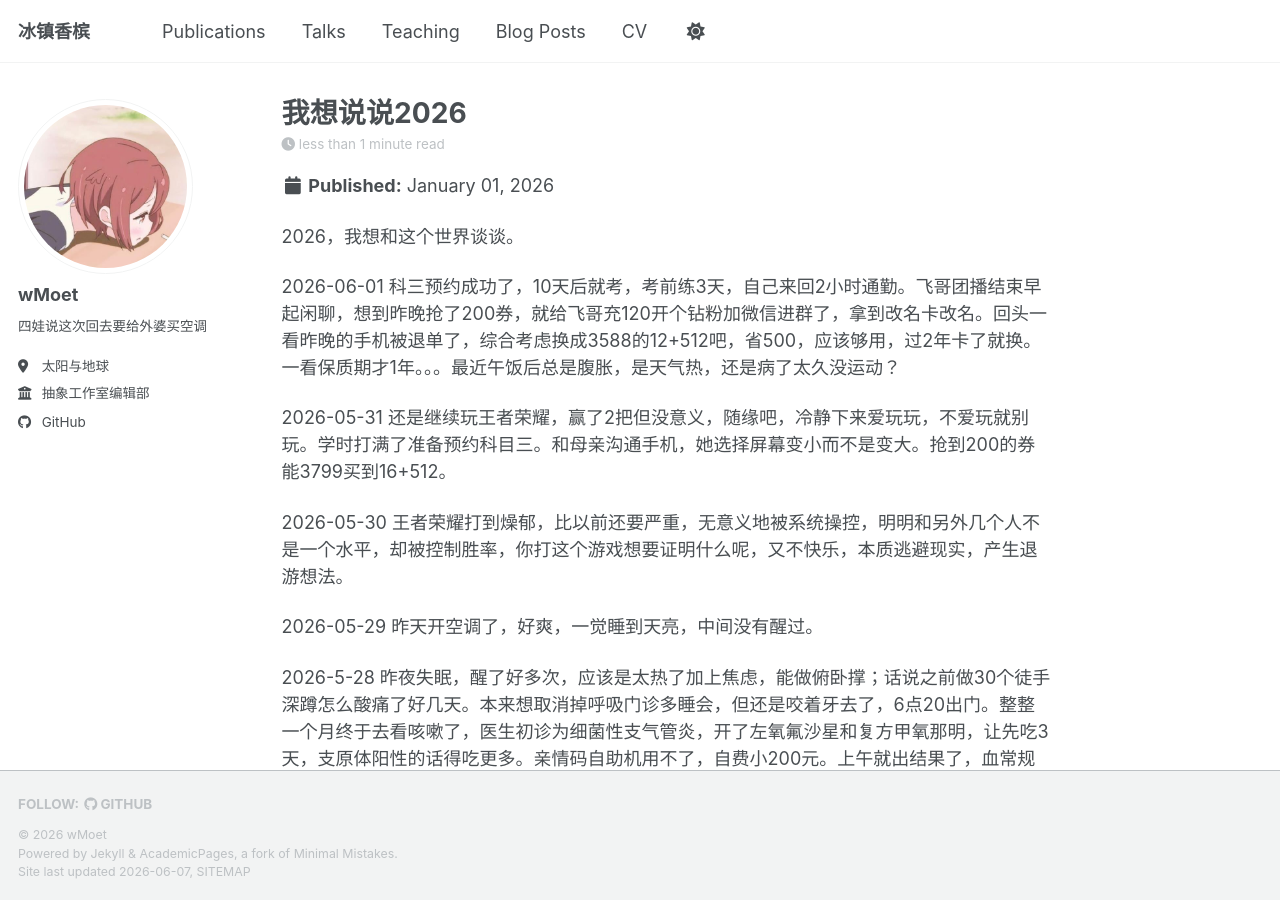
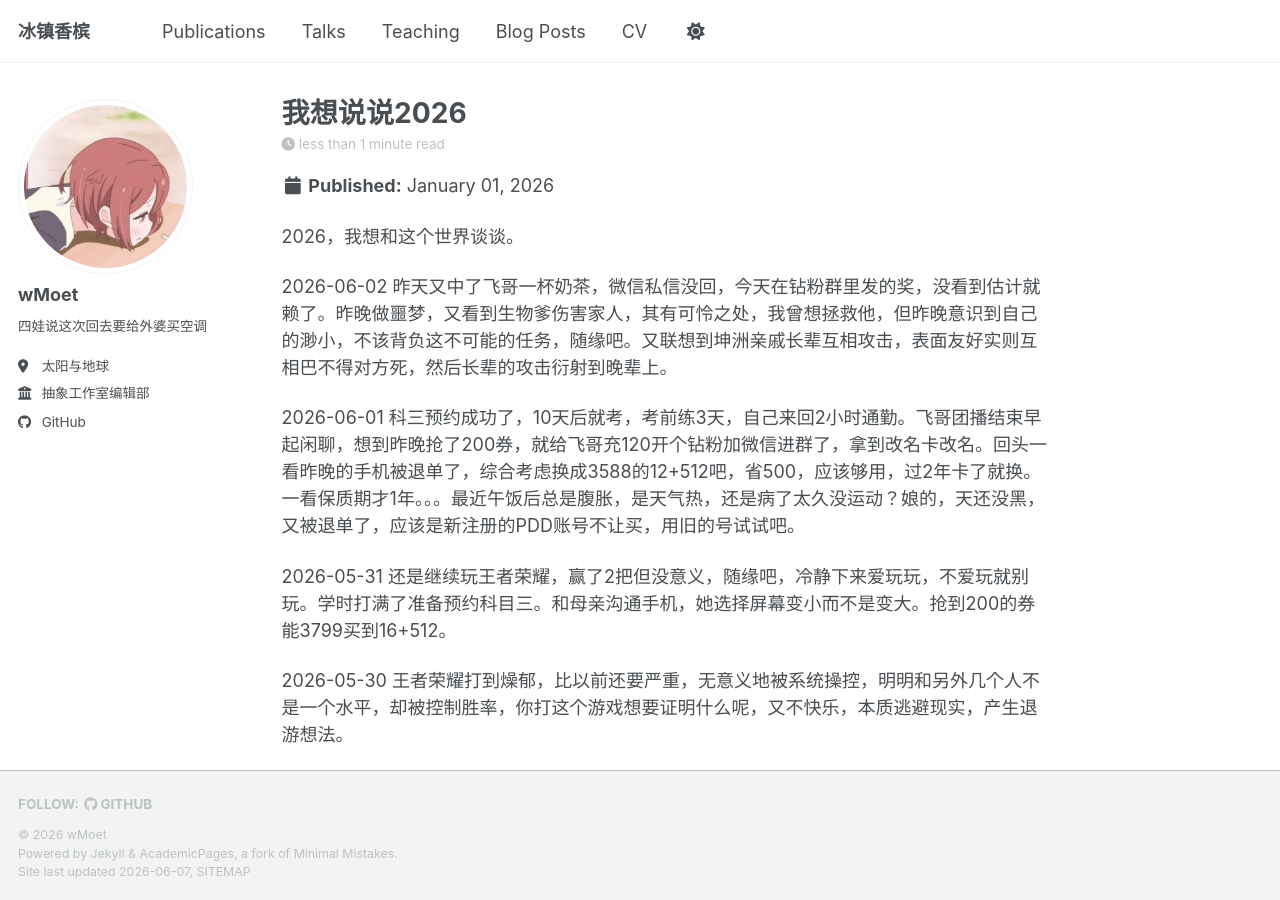
Before and after one commit to wMoet/wMoet.github.io, a Jekyll site: the page built from _posts/2026-01-01-我想说说2026.md, in a window 1280 px wide and 900 px high. Built offline with Jekyll 4.4.1, drawn with Linux system fonts in a browser that asks for light colours; a script bundle is joined from its source files by our own code; library files that are not in the unit come from our copies.

Commit message:
Update 2026-01-01-我想说说2026.md

```diff
--- a/_posts/2026-01-01-我想说说2026.md
+++ b/_posts/2026-01-01-我想说说2026.md
@@ -7,7 +7,9 @@ tags:
 ---
 2026，我想和这个世界谈谈。
 
-2026-06-01 科三预约成功了，10天后就考，考前练3天，自己来回2小时通勤。飞哥团播结束早起闲聊，想到昨晚抢了200券，就给飞哥充120开个钻粉加微信进群了，拿到改名卡改名。回头一看昨晚的手机被退单了，综合考虑换成3588的12+512吧，省500，应该够用，过2年卡了就换。一看保质期才1年。。。最近午饭后总是腹胀，是天气热，还是病了太久没运动？
+2026-06-02 昨天又中了飞哥一杯奶茶，微信私信没回，今天在钻粉群里发的奖，没看到估计就赖了。昨晚做噩梦，又看到生物爹伤害家人，其有可怜之处，我曾想拯救他，但昨晚意识到自己的渺小，不该背负这不可能的任务，随缘吧。又联想到坤洲亲戚长辈互相攻击，表面友好实则互相巴不得对方死，然后长辈的攻击衍射到晚辈上。
+
+2026-06-01 科三预约成功了，10天后就考，考前练3天，自己来回2小时通勤。飞哥团播结束早起闲聊，想到昨晚抢了200券，就给飞哥充120开个钻粉加微信进群了，拿到改名卡改名。回头一看昨晚的手机被退单了，综合考虑换成3588的12+512吧，省500，应该够用，过2年卡了就换。一看保质期才1年。。。最近午饭后总是腹胀，是天气热，还是病了太久没运动？娘的，天还没黑，又被退单了，应该是新注册的PDD账号不让买，用旧的号试试吧。
 
 2026-05-31 还是继续玩王者荣耀，赢了2把但没意义，随缘吧，冷静下来爱玩玩，不爱玩就别玩。学时打满了准备预约科目三。和母亲沟通手机，她选择屏幕变小而不是变大。抢到200的券能3799买到16+512。
 
```
